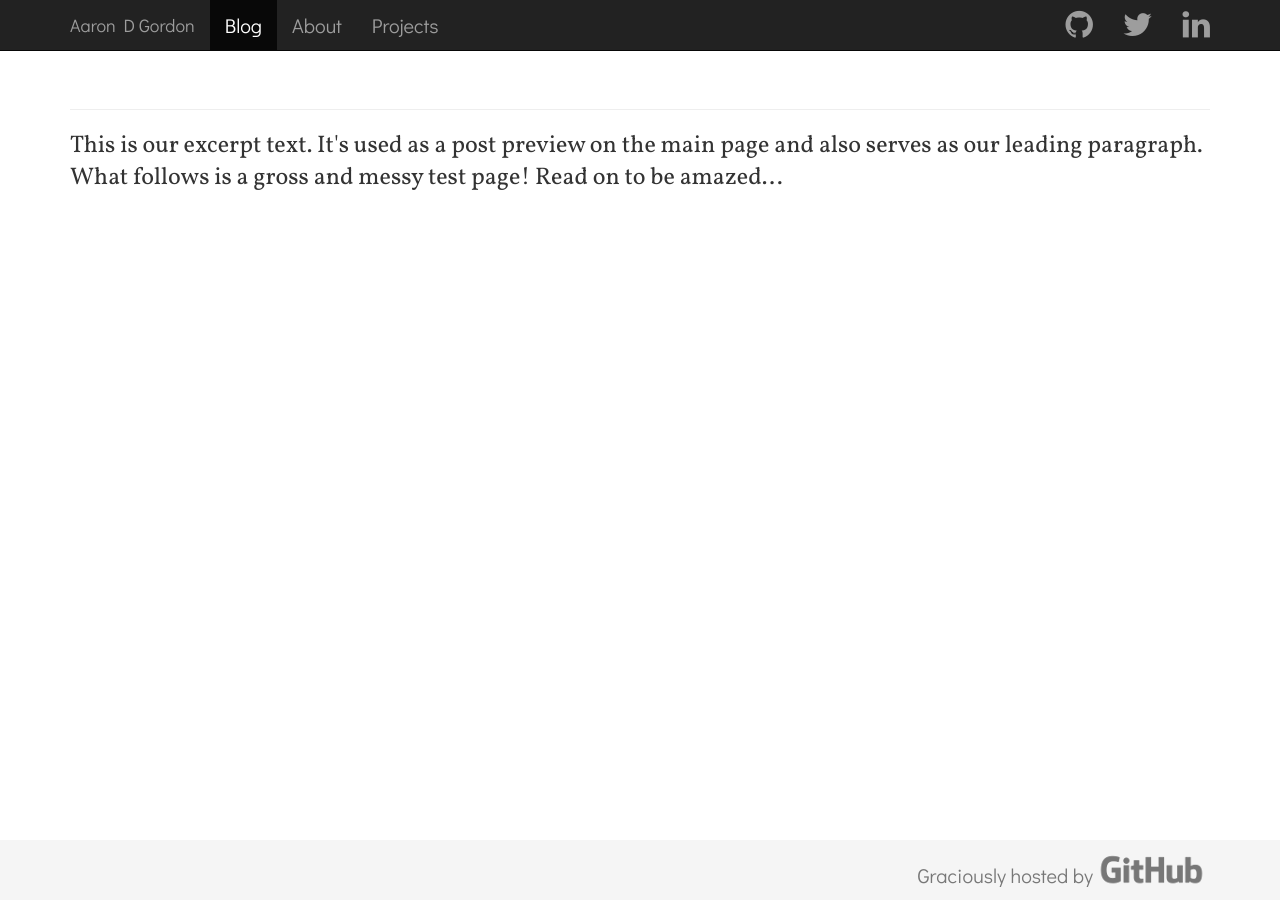
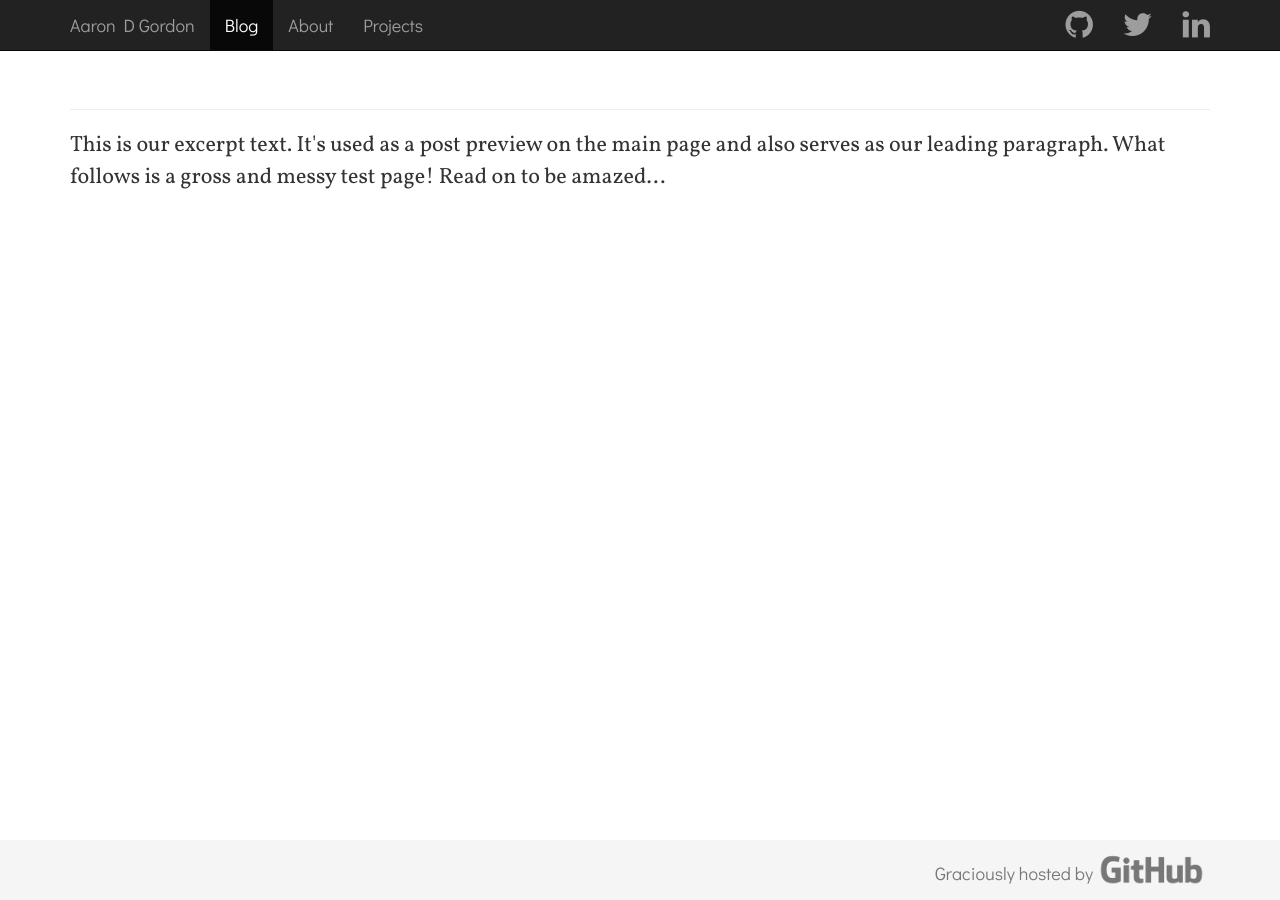
Before and after one commit to aarondgordon/aarondgordon.github.io, a Jekyll site: the page built from index.html, in a window 1280 px wide. Built offline with Jekyll 4.4.1, drawn with Linux system fonts in a browser that asks for light colours; nearby versions of some CDN libraries.

Commit message:
Update default-layout.css

```diff
--- a/assets/css/default-layout.css
+++ b/assets/css/default-layout.css
@@ -10,8 +10,8 @@ body > .container {
 body {
   margin-bottom: 60px;
   font-family: 'Vollkorn', 'Georgia', serif;
-  font-size: 20px;
-  line-height: 30px;
+  font-size: 18px;
+  line-height: 27px;
   vertical-align: baseline;
   -webkit-font-smoothing: antialiased;
 }
@@ -44,12 +44,12 @@ body {
 }
 
 .lead {
-  font-size: 24px;
+  font-size: 22px;
   line-height: 32px;
 }
 
 p {
-  margin-bottom: 30px;
+  margin-bottom: 27px;
 }
 
 .mjx-chtml {
```
